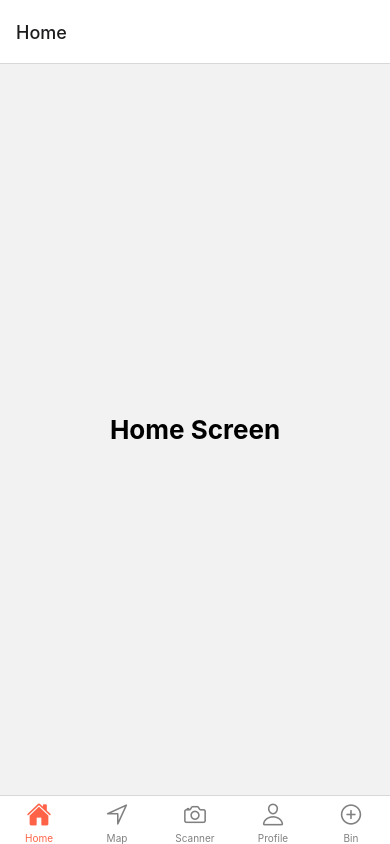
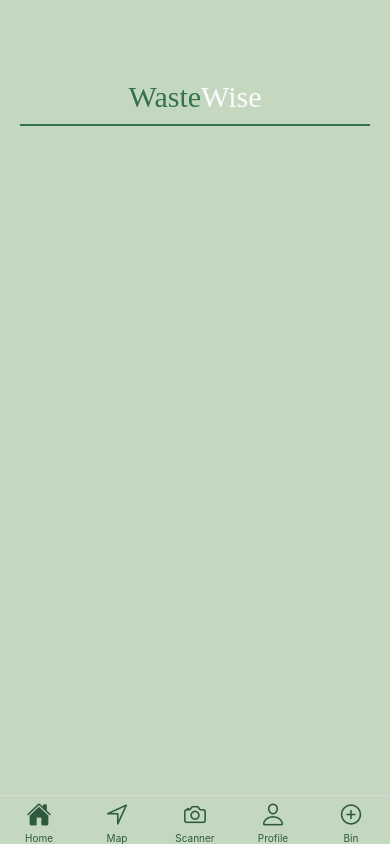
Before and after one commit to WasteWise-Team/WasteWise, a React Native app: screen / in a window 390 px wide. Built offline with nearby package versions, Linux system fonts and the light colour scheme.

Commit message:
home updated

```diff
--- a/package.json
+++ b/package.json
@@ -22,6 +22,8 @@
     "react-native": "0.74.1",
     "react-native-safe-area-context": "^4.10.1",
     "react-native-screens": "^3.31.1",
+    "react-native-svg": "^15.3.0",
+    "react-native-svg-transformer": "^1.4.0",
     "react-native-vector-icons": "^10.1.0",
     "react-native-web": "~0.19.10"
   },
--- a/src/components/appNavigator.js
+++ b/src/components/appNavigator.js
@@ -42,18 +42,19 @@ export default function AppNavigator() {
 
             return <Ionicons name={iconName} size={size} color={color} />;
           },
-          tabBarActiveTintColor: 'tomato',
-          tabBarInactiveTintColor: 'gray',
-        })}
+          tabBarActiveTintColor: '#2D5A3D',
+          tabBarInactiveTintColor: '#2D5A3D',
+          headerShown: false,
+          tabBarInactiveBackgroundColor: '#C4D8BF',
+          tabBarActiveBackgroundColor: '#C4D8BF',
+          tabBarStyle: {backgroundColor: '#C4D8BF'},
+          })}
       >
         <Tab.Screen name={homeName} component={HomeScreen} />
         <Tab.Screen name={MapName} component={MapScreen} />
         <Tab.Screen name={ScannerName} component={ScannerScreen} />
         <Tab.Screen name={ProfileName} component={ProfileScreen} />
         <Tab.Screen name={BinName} component={BinScreen} />
-
-
-
       </Tab.Navigator>
     </NavigationContainer>
   );
--- a/src/screens/HomeScreen.js
+++ b/src/screens/HomeScreen.js
@@ -1,15 +1,35 @@
-import React from 'react';
-import { View, Text, StyleSheet } from 'react-native';
+import { StatusBar } from 'expo-status-bar';
+import React, { useEffect, useState } from 'react';
+import { StyleSheet, Text, View } from 'react-native';
+// import * as Font from 'expo-font';
 
 export default function HomeScreen({ navigation }) {
+    const [fontsLoaded, setFontsLoaded] = useState(false);
+    useEffect(() => {
+        async function loadFonts() {
+            // await Font.loadAsync({
+            //     'CustomFont': require('./assets/fonts/NunitoRegular-vmABZ.ttf'),
+            // });
+            setFontsLoaded(true);
+        }
+        loadFonts();
+    }, []);
+
+    if (!fontsLoaded) {
+        return null; // You can return a loading indicator here
+    }
+
     return (
         <View style={styles.container}>
-            <Text
-                onPress={() => alert('This is the Home Screen')}
-                style={styles.text}
-            >
-                Home Screen
-            </Text>
+            <View style={styles.title_container}>
+                <Text style={styles.title}>
+                    Waste
+                    <Text style={styles.title2}>Wise</Text>
+                    {/* <FontAwesome name="recycle" size={40} color="#2D5A3D" /> */}
+                </Text>
+                <View style={styles.horizontalLine} />
+            </View>
+            <StatusBar style="auto" />
         </View>
     );
 }
@@ -18,11 +38,33 @@ export default function HomeScreen({ navigation }) {
 const styles = StyleSheet.create({
     container: {
         flex: 1,
+        backgroundColor: '#C4D8BF',
         alignItems: 'center',
-        justifyContent: 'center',
+        justifyContent: 'flex-start',
+        paddingTop: 80,
     },
-    text: {
-        fontSize: 26,
-        fontWeight: 'bold',
+
+    title_container: {
+        alignItems: 'center',
+        marginBottom: 20,
+        width: '100%', // Ensure the container takes the full width
+        paddingHorizontal: 20, // Add padding to make the line appear properly
+    },
+
+    title: {
+        fontSize: 30,
+        fontFamily: 'NunitoRegular-vmABZ',
+        color: '#34724B',
+    },
+
+    title2: {
+        color: '#FCFCFE',
+    },
+
+    horizontalLine: {
+        marginTop: 10, // Space between the title and the line
+        width: '100%', // Full width
+        height: 2, // Line height
+        backgroundColor: '#34724B', // Line color
     },
 });
```
Also changed, not shown: 1 other file (tests, documents, lock files or other folders).
